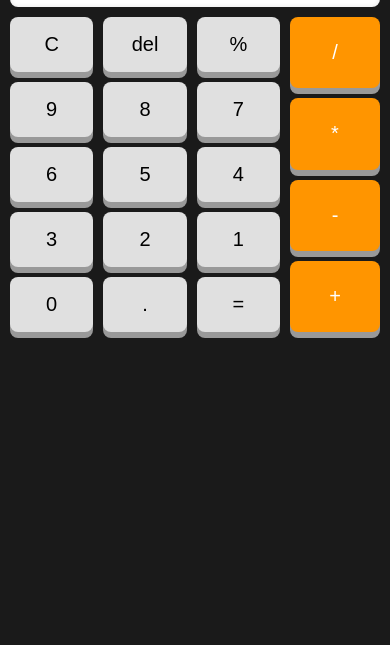
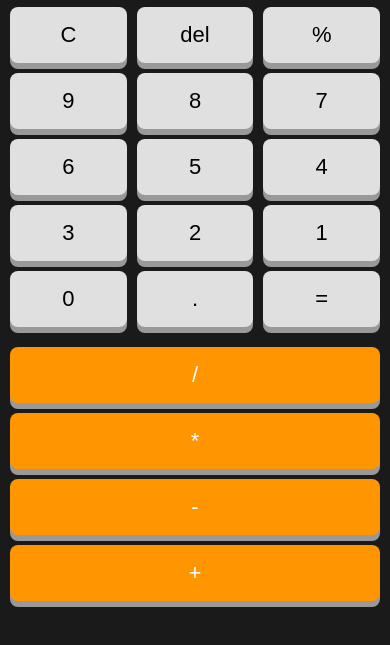
Before and after one commit to Trust447/calculator, a plain HTML site: page index.html in a window 390 px wide. Shown: the part 111-756 px from the top of the page. Drawn offline with Linux system fonts and the light colour scheme.

Commit message:
Fix mobile view for calculator

```diff
--- a/style.css
+++ b/style.css
@@ -103,32 +103,40 @@ button:active {
 /* Responsive Design */
 @media (max-width: 750px) {
   html, body {
+    margin: 0;
     padding: 0;
-        margin: 0;
     height: 100%;
     width: 100%;
   }
 
   body {
-        align-items: stretch;
+    display: block;
   }
 
   #Calculator {
-        width: 100%;
+    width: 100vw;
     height: 100vh;
-        max-width: none;
+    max-width: 100%;
+    border-radius: 0;
     padding: 20px 10px;
-        border-radius: 0;
-        box-shadow: none;
+  }
+
+  .buttons {
+    flex-direction: column;
+    gap: 20px;
+  }
+
+  .item {
+    justify-content: space-between;
   }
 
   button {
-        font-size: 20px;
-        padding: 16px 0;
+    font-size: 22px;
+    padding: 15px 0;
   }
 
   .display {
-        font-size: 28px;
-        height: 60px;
+    font-size: 26px;
+    height: 50px;
   }
 }
```
Lines whose indentation alone changed are shown as unchanged.
